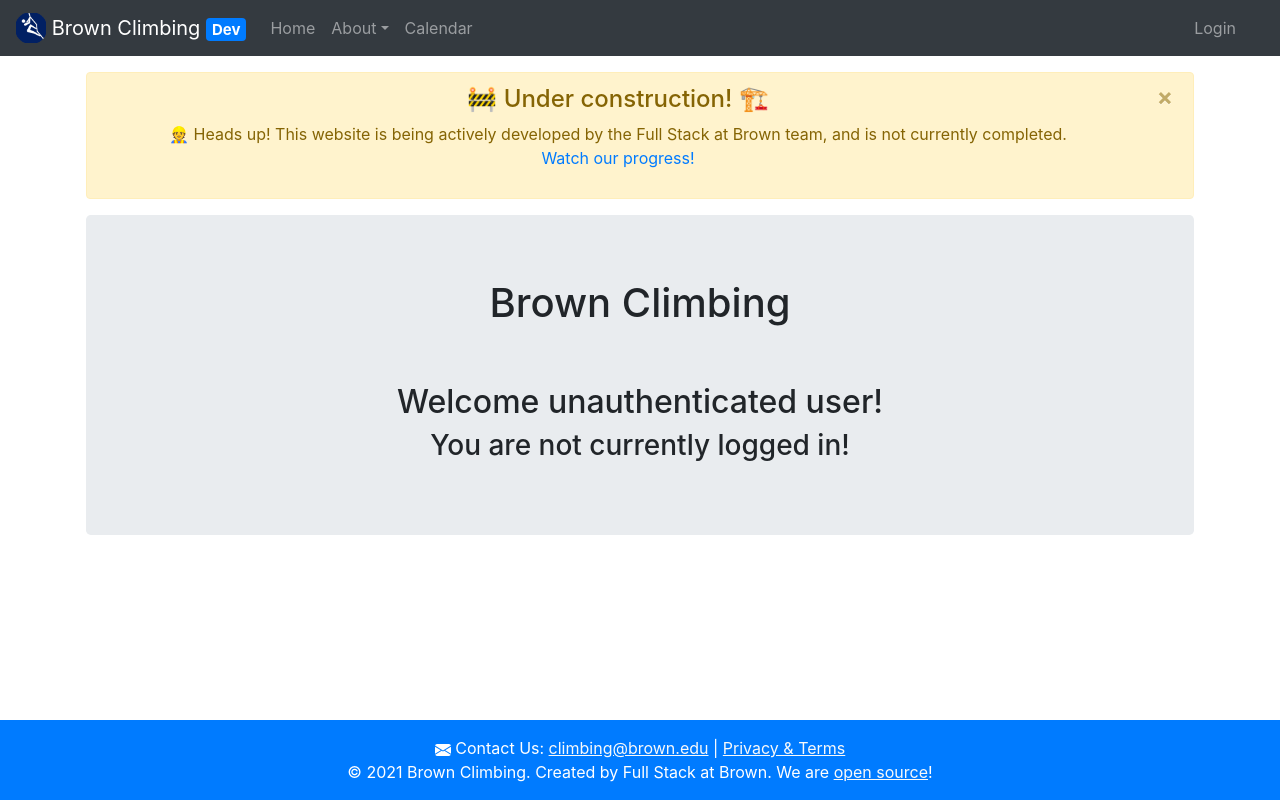
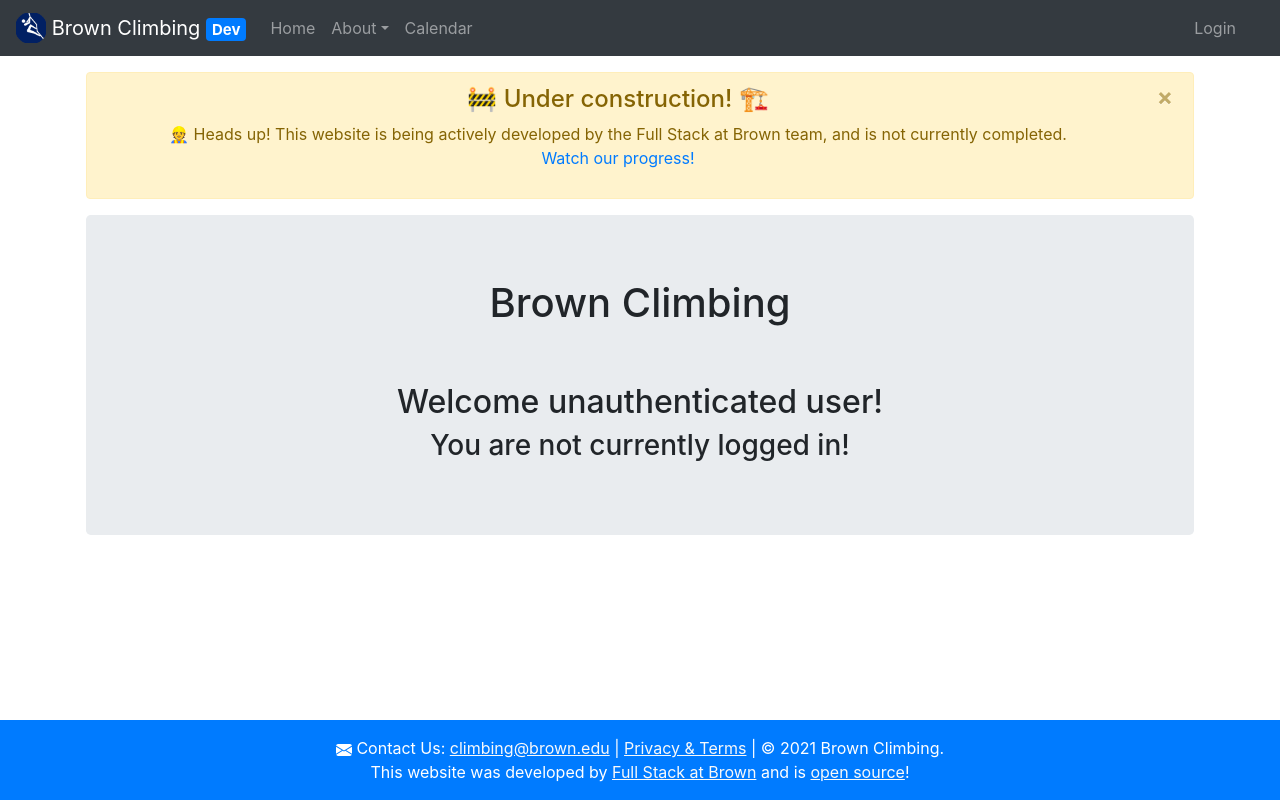
Before and after one commit to NicholasBottone/BrownClimbingWebsite, a React (Create React App) app in the folder client/: page / in a window 1280 px wide. Built offline with nearby package versions, Linux system fonts and the light colour scheme; no server answers.

Commit message:
Edit footer to rearrange FSAB wording

```diff
--- a/client/src/components/Footer.tsx
+++ b/client/src/components/Footer.tsx
@@ -21,8 +21,13 @@
             |{" "}
             <Link className="text-light" to="/privacy">
                 <u>Privacy &amp; Terms</u>
-            </Link>
-            <br />© 2021 Brown Climbing. Created by Full Stack at Brown. We are{" "}
+            </Link>{" "}
+            | © 2021 Brown Climbing.
+            <br /> This website was developed by{" "}
+            <a className="text-light" href="https://fullstackatbrown.com">
+                <u>Full Stack at Brown</u>
+            </a>{" "}
+            and is{" "}
             <a
                 className="text-light"
                 href="https://github.com/NicholasBottone/BrownClimbingWebsite"
```
